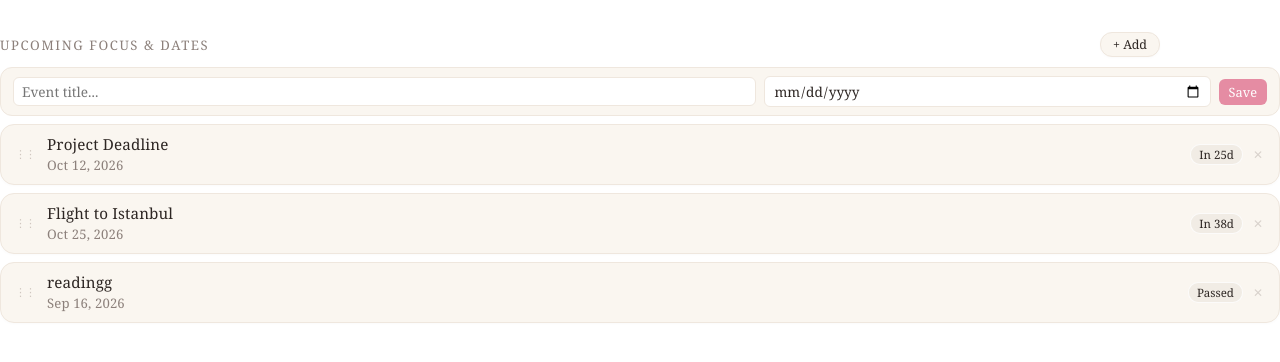
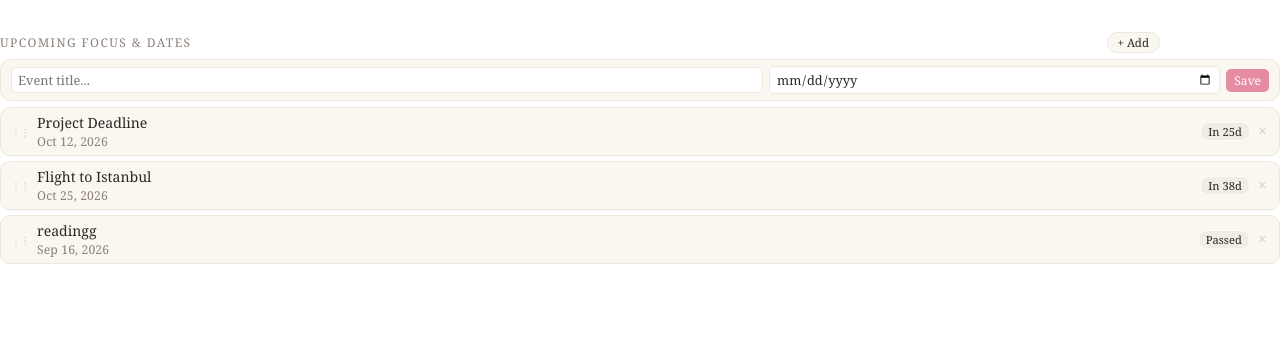
Before and after one commit to elenapiccina/dates, a plain HTML site: page index.html in a window 1280 px wide. Both pictures are taken after a click on the button "+ Add". Drawn offline with nearby package versions, Linux system fonts and the light colour scheme; a web font is replaced by a local one.

Commit message:
Update index.html

```diff
--- a/index.html
+++ b/index.html
@@ -1,16 +1,16 @@
-<!DOCTYPE html>
+        <!DOCTYPE html>
 <html lang="en">
 <head>
     <meta charset="UTF-8">
     <meta name="viewport" content="width=device-width, initial-scale=1.0">
     <title>Upcoming Focus & Dates</title>
-    <!-- Alice & Fine Serif Fonts -->
-    <link href="https://fonts.googleapis.com/css2?family=Alice&family=Cormorant+Garamond:wght@300;400&display=swap" rel="stylesheet">
+    <!-- Alice Font -->
+    <link href="https://fonts.googleapis.com/css2?family=Alice&display=swap" rel="stylesheet">
     <style>
         :root {
             --text-main: #2D2623;
             --text-muted: #8C807B;
-            --card-bg: #FAF6F0; /* Warm Aesthetic Cream */
+            --card-bg: #FAF6F0; /* Cream */
             --card-border: #EFE7DE;
 
             /* Glass Badge Tiers */
@@ -29,10 +29,11 @@
         }
 
         body {
-            font-family: 'Alice', 'Cormorant Garamond', Georgia, serif;
-            background-color: transparent; /* Cuts extra background space */
+            font-family: 'Alice', Georgia, serif;
+            font-weight: 400;
+            background-color: transparent;
             color: var(--text-main);
-            padding: 32px 0 0 0; /* Top padding clears Notion's top hover overlay bar */
+            padding: 32px 0 0 0; /* Clears Notion's top overlay bar entirely */
             margin: 0;
             width: 100%;
         }
@@ -47,13 +48,13 @@
             display: flex;
             justify-content: space-between;
             align-items: center;
-            margin-bottom: 10px;
-            padding-right: 120px; /* Shifted left so Notion top-right icons never block click */
+            margin-bottom: 6px;
+            padding-right: 120px; /* Safe distance so Notion's top-right buttons never block "+ Add" */
         }
 
         h3 {
             font-family: 'Alice', Georgia, serif;
-            font-size: 0.82rem;
+            font-size: 0.75rem;
             font-weight: 400;
             letter-spacing: 0.12em;
             text-transform: uppercase;
@@ -65,13 +66,14 @@
             background: var(--card-bg);
             border: 1px solid var(--card-border);
             color: var(--text-main);
-            padding: 3px 12px;
-            border-radius: 12px;
+            padding: 2px 10px;
+            border-radius: 10px;
             font-family: 'Alice', Georgia, serif;
-            font-size: 0.78rem;
+            font-size: 0.72rem;
             cursor: pointer;
             transition: all 0.2s ease;
-            box-shadow: 0 1px 3px rgba(0, 0, 0, 0.02);
+            position: relative;
+            z-index: 10;
         }
 
         .btn-add:hover {
@@ -79,16 +81,16 @@
             border-color: #DDD4C8;
         }
 
-        /* Form Controls */
+        /* Compact Form Controls */
         .event-form {
             background: var(--card-bg);
             border: 1px solid var(--card-border);
-            border-radius: 12px;
-            padding: 8px 12px;
-            margin-bottom: 8px;
+            border-radius: 10px;
+            padding: 6px 10px;
+            margin-bottom: 6px;
             display: none;
             grid-template-columns: 2fr 1.2fr auto;
-            gap: 8px;
+            gap: 6px;
             align-items: center;
         }
 
@@ -97,50 +99,49 @@
         }
 
         .event-form input {
-            padding: 4px 8px;
+            padding: 3px 6px;
             border: 1px solid var(--card-border);
-            border-radius: 6px;
+            border-radius: 5px;
             font-family: 'Alice', Georgia, serif;
-            font-size: 0.85rem;
+            font-size: 0.8rem;
             outline: none;
             background: #ffffff;
             color: var(--text-main);
         }
 
         .event-form button {
-            padding: 4px 10px;
+            padding: 3px 8px;
             background: #E58CA3;
             border: none;
-            border-radius: 6px;
+            border-radius: 5px;
             font-family: 'Alice', Georgia, serif;
-            font-size: 0.8rem;
+            font-size: 0.75rem;
             color: white;
             cursor: pointer;
         }
 
-        /* Minimal Card List */
+        /* Tighter Card List */
         .events-list {
             display: flex;
             flex-direction: column;
-            gap: 8px;
+            gap: 5px;
         }
 
         .event-card {
             background: var(--card-bg);
-            border-radius: 14px;
-            padding: 10px 14px;
+            border-radius: 10px;
+            padding: 5px 10px;
             display: flex;
             justify-content: space-between;
             align-items: center;
             border: 1px solid var(--card-border);
-            box-shadow: 0 1px 3px rgba(0, 0, 0, 0.02);
+            box-shadow: 0 1px 2px rgba(0, 0, 0, 0.02);
             cursor: grab;
-            transition: transform 0.15s ease, box-shadow 0.15s ease;
+            transition: transform 0.15s ease;
         }
 
         .event-card:hover {
             transform: translateY(-1px);
-            box-shadow: 0 3px 8px rgba(0, 0, 0, 0.04);
         }
 
         .event-card.dragging {
@@ -150,13 +151,13 @@
         .event-info {
             display: flex;
             align-items: center;
-            gap: 12px;
+            gap: 8px;
             flex-grow: 1;
         }
 
         .drag-handle {
             color: rgba(180, 168, 160, 0.6);
-            font-size: 11px;
+            font-size: 10px;
             letter-spacing: -1px;
             cursor: grab;
         }
@@ -164,31 +165,46 @@
         .event-text-group {
             display: flex;
             flex-direction: column;
-            gap: 2px;
+            gap: 1px;
+            flex-grow: 1;
         }
 
-        .event-title {
+        /* Editable Title Input */
+        .title-input {
             font-family: 'Alice', Georgia, serif;
-            font-size: 0.95rem;
+            font-size: 0.88rem;
             font-weight: 400;
             color: var(--text-main);
+            background: transparent;
+            border: none;
             outline: none;
-            line-height: 1.25;
-            letter-spacing: 0.01em;
+            width: 100%;
+            padding: 0;
+            margin: 0;
+            user-select: text;
         }
 
+        .title-input:focus {
+            background: rgba(255, 255, 255, 0.7);
+            border-radius: 3px;
+        }
+
+        /* Formatted Date Display with Overlay Date Picker */
         .event-date-wrapper {
             position: relative;
             display: inline-flex;
             align-items: center;
+            cursor: pointer;
+            width: fit-content;
         }
 
         .event-date-display {
             font-family: 'Alice', Georgia, serif;
-            font-size: 0.82rem;
+            font-size: 0.76rem;
             font-weight: 400;
             color: var(--text-muted);
             letter-spacing: 0.01em;
+            pointer-events: none;
         }
 
         .event-date-picker {
@@ -199,21 +215,23 @@
             height: 100%;
             opacity: 0;
             cursor: pointer;
+            border: none;
+            background: transparent;
         }
 
         .event-right {
             display: flex;
             align-items: center;
-            gap: 8px;
+            gap: 6px;
         }
 
         /* Glass Badges */
         .countdown-badge {
             font-family: 'Alice', Georgia, serif;
-            font-size: 0.72rem;
+            font-size: 0.7rem;
             font-weight: 400;
-            padding: 2px 8px;
-            border-radius: 10px;
+            padding: 1px 7px;
+            border-radius: 8px;
             white-space: nowrap;
             color: var(--text-main);
             border: 1px solid rgba(255, 255, 255, 0.8);
@@ -229,7 +247,7 @@
             border: none;
             color: var(--text-muted);
             cursor: pointer;
-            font-size: 12px;
+            font-size: 11px;
             opacity: 0.3;
             transition: opacity 0.2s ease;
             padding: 0 2px;
@@ -242,11 +260,11 @@
 
         .empty-state {
             text-align: center;
-            padding: 14px;
+            padding: 10px;
             color: var(--text-muted);
-            font-size: 0.85rem;
+            font-size: 0.8rem;
             background: var(--card-bg);
-            border-radius: 12px;
+            border-radius: 10px;
             border: 1px solid var(--card-border);
         }
     </style>
@@ -269,14 +287,14 @@
     </div>
 
     <script>
-        let events = JSON.parse(localStorage.getItem('notion_cream_thin_dates')) || [
+        let events = JSON.parse(localStorage.getItem('notion_cream_formatted_dates')) || [
             { id: '1', title: 'Project Deadline', date: '2026-10-12' },
             { id: '2', title: 'Flight to Istanbul', date: '2026-10-25' },
             { id: '3', title: 'readingg', date: '2026-09-16' }
         ];
 
         function saveToStorage() {
-            localStorage.setItem('notion_cream_thin_dates', JSON.stringify(events));
+            localStorage.setItem('notion_cream_formatted_dates', JSON.stringify(events));
         }
 
         function toggleForm() {
@@ -341,7 +359,7 @@
                     <div class="event-info">
                         <span class="drag-handle">⋮⋮</span>
                         <div class="event-text-group">
-                            <div class="event-title" contenteditable="true" onblur="updateTitle('${ev.id}', this.innerText)">${escapeHtml(ev.title)}</div>
+                            <input type="text" class="title-input" value="${escapeHtml(ev.title)}" onchange="updateTitle('${ev.id}', this.value)" />
                             <div class="event-date-wrapper">
                                 <span class="event-date-display">${formattedDate}</span>
                                 <input type="date" class="event-date-picker" value="${ev.date}" onchange="updateDate('${ev.id}', this.value)" />
```
